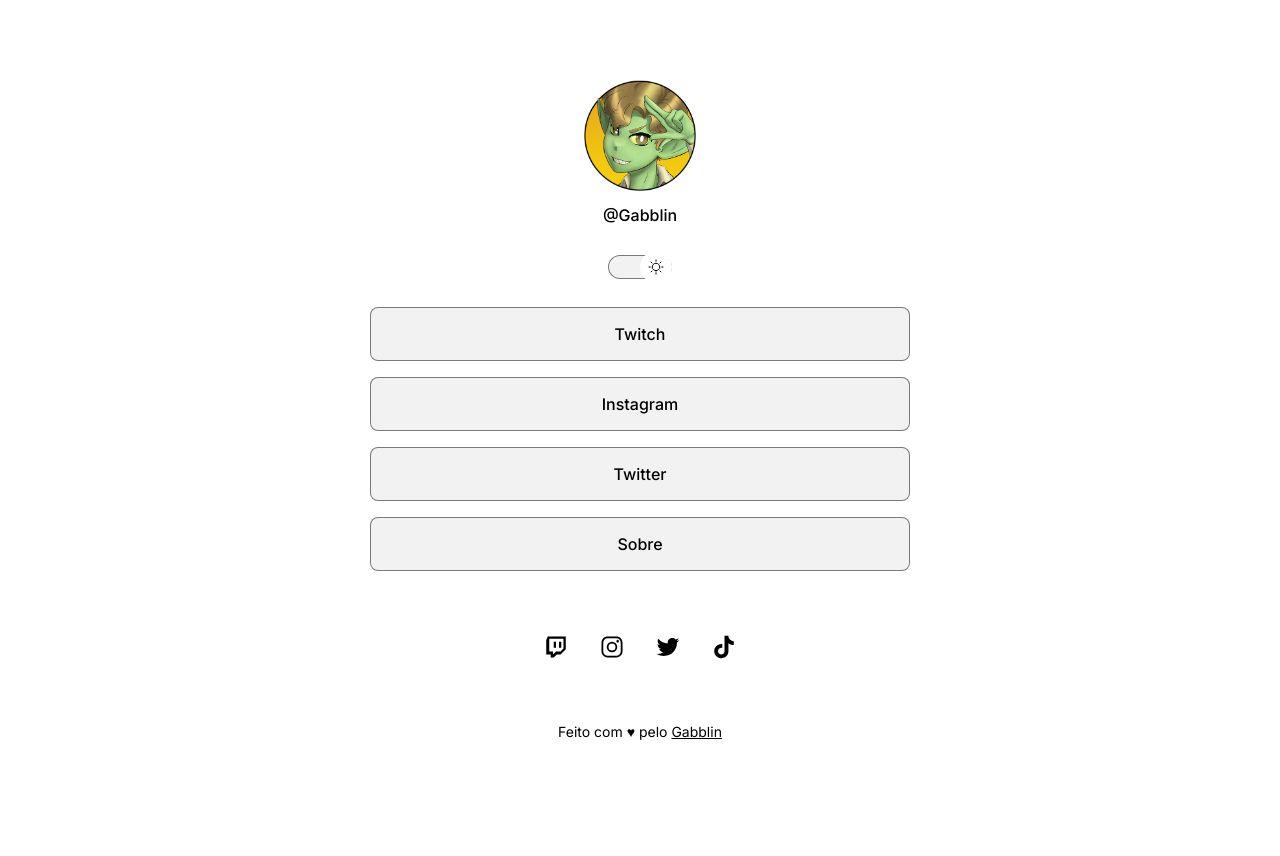
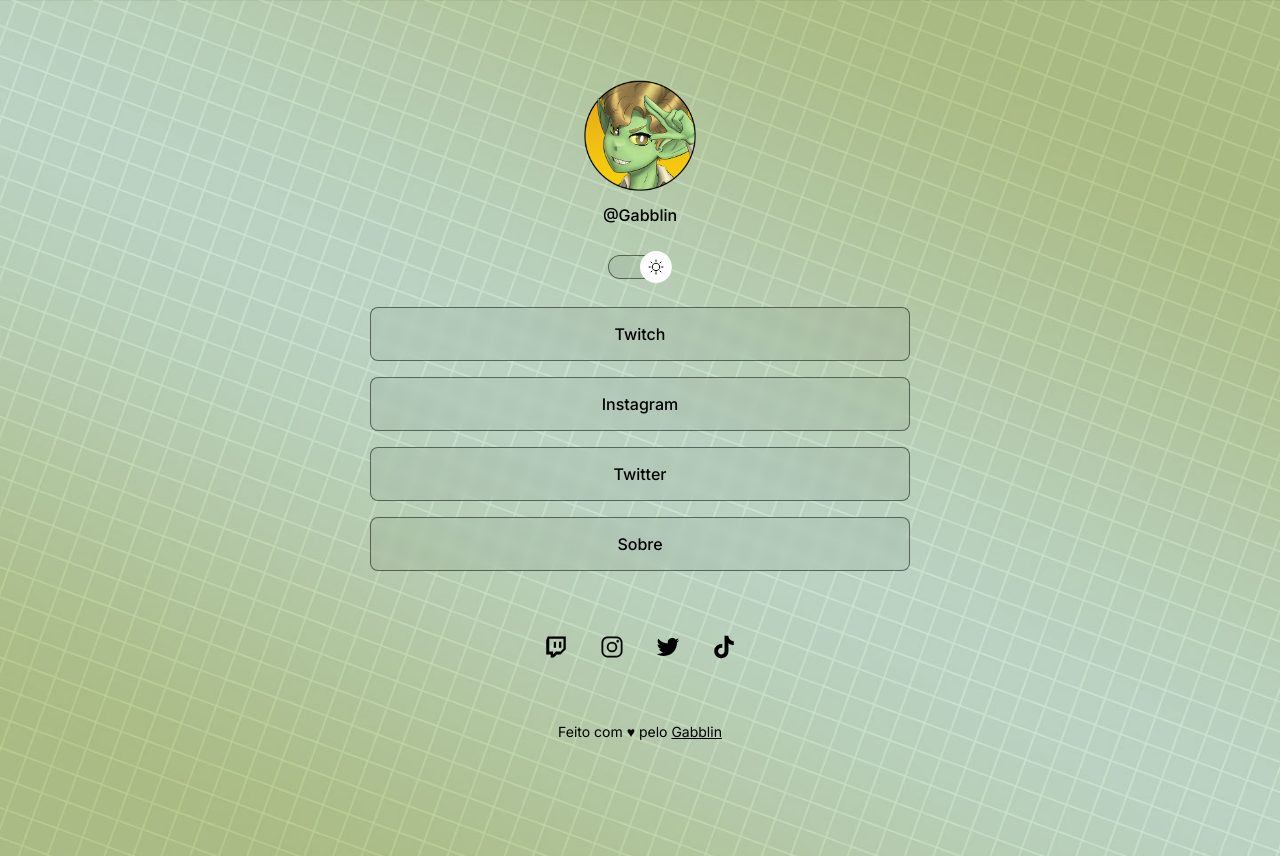
Before and after one commit to gabblintv/gabblin-links, a plain HTML site: page index.html in a window 1280 px wide. Both pictures are taken after a click on the element 640 px from the left and 267 px from the top of the page. Drawn offline with nearby package versions, Linux system fonts and the light colour scheme.

Commit message:
update bg

```diff
--- a/style.css
+++ b/style.css
@@ -169,7 +169,7 @@ footer {
   }
 
   .light {
-    --bg-url: url(.assets/bg-desktop-light.jpg);
+    --bg-url: url(./assets/bg-desktop-light.jpg);
   }
 }
 
```
